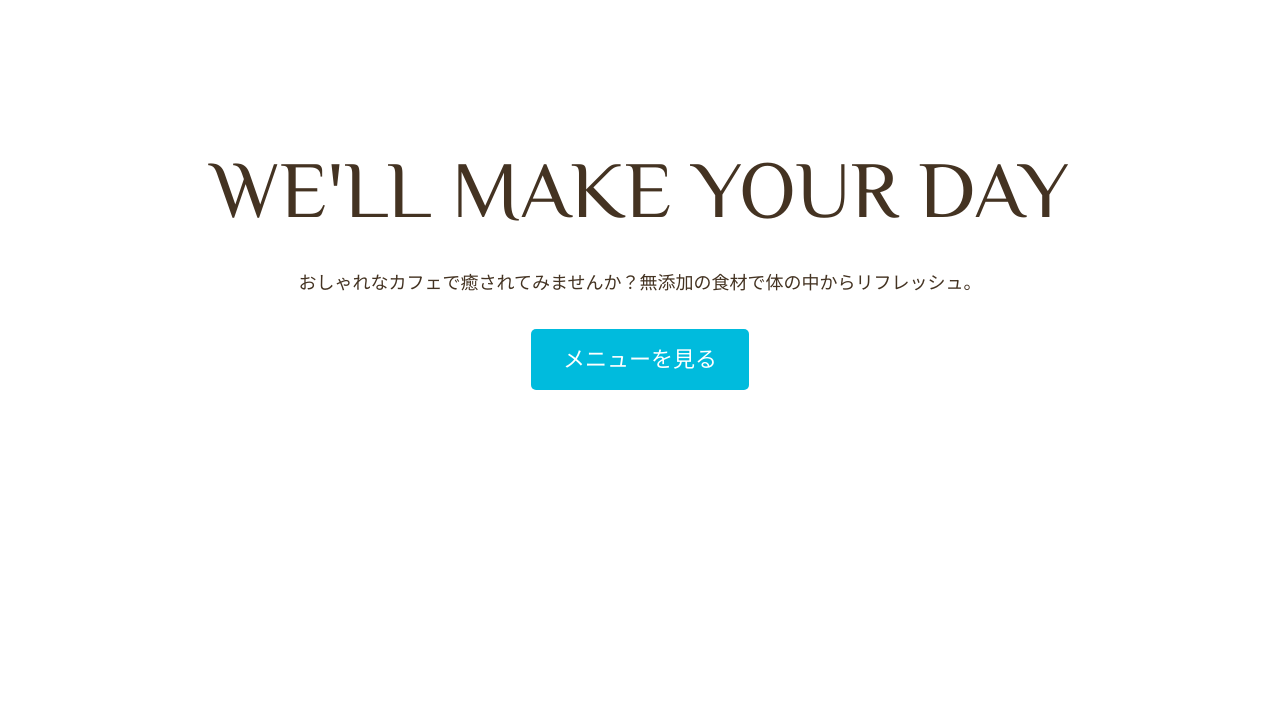
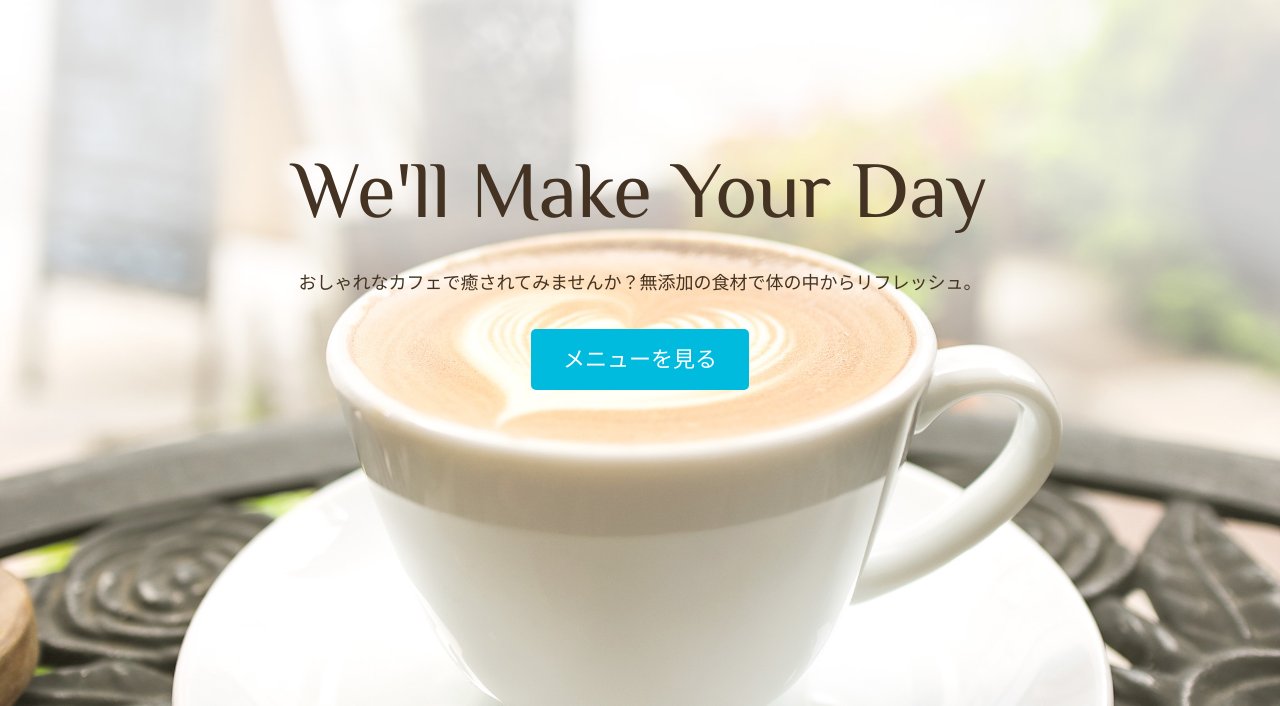
Before and after one commit to hrkhrk921/webcafe, a plain HTML site: page index.html in a window 1280 px wide. Shown: the part 94-800 px from the top of the page. Drawn offline with Linux system fonts and the light colour scheme; some packages are replaced by stand-ins of ours.

Commit message:
home 完成

```diff
--- a/css/style.css
+++ b/css/style.css
@@ -75,3 +75,18 @@ img{
 .button:hover{
     background-color: #0090aa;
 }
+
+#home{
+    background-image: url(../images/main-bg.jpg);
+    min-height: 100vh;
+}
+
+#home .page-title{
+    text-transform: none;
+}
+
+.big-bg{
+    background-size: cover;
+    background-position: center top;
+    background-repeat: no-repeat;
+}
--- a/index.html
+++ b/index.html
@@ -9,6 +9,7 @@
     <link href="./css/style.css" rel="stylesheet">
 </head>
 <body>
+    <div id="home" class="big-bg">
         <header class="page-header wrapper">
             <h1><a href="index.html"><img class="logo" src="./images/logo.svg" alt="WCBカフェホーム"></a></h1>
             <nav>
@@ -25,5 +26,6 @@
             <p>おしゃれなカフェで癒されてみませんか？無添加の食材で体の中からリフレッシュ。</p>
             <a class="button" href="menu.html">メニューを見る</a>
         </div>
+    </div>
 </body>
 </html>
```
Lines whose indentation alone changed are shown as unchanged.
